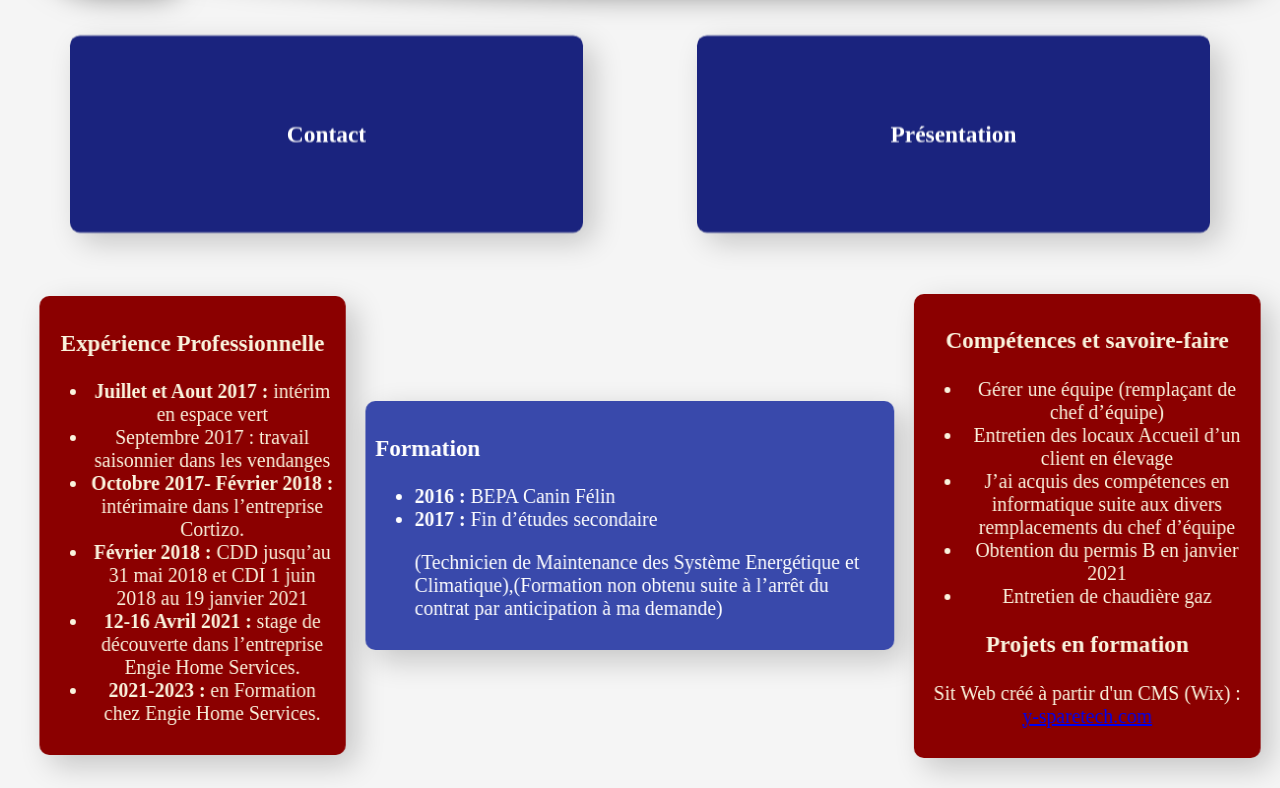
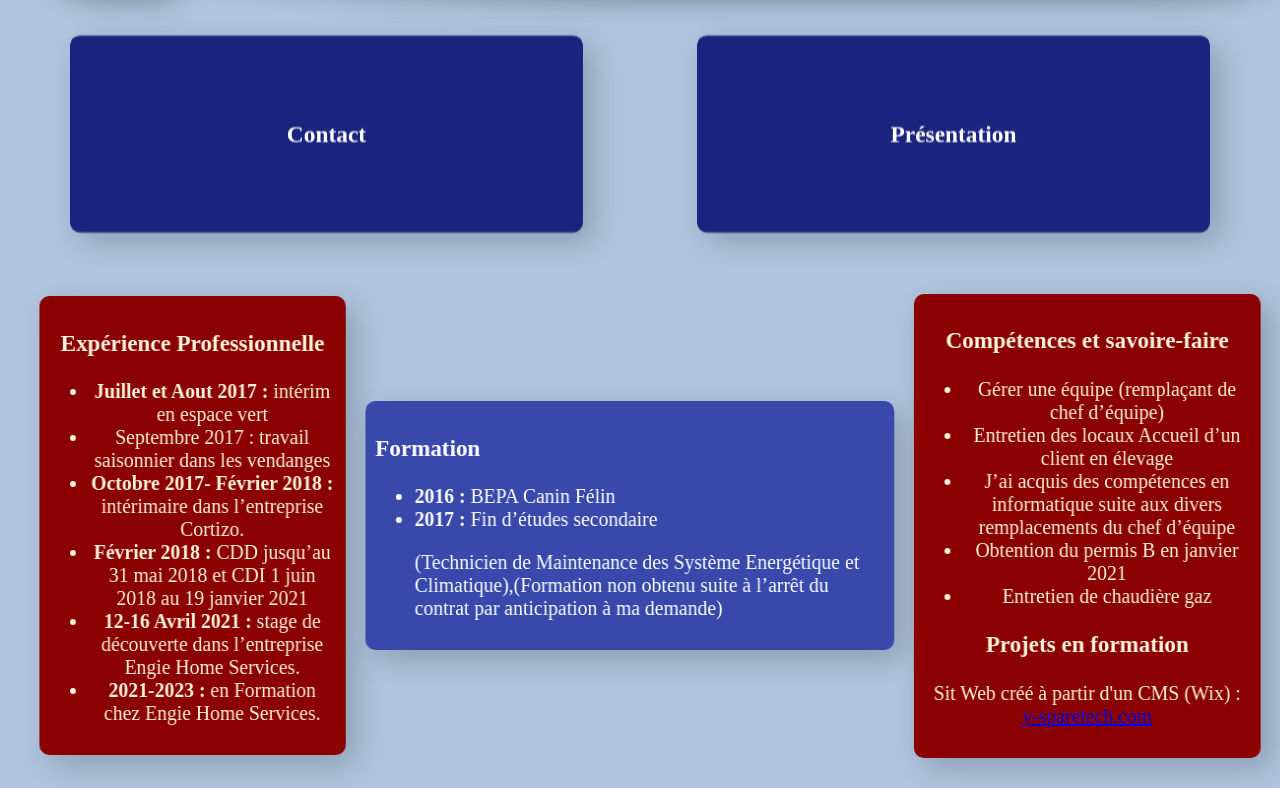
Before and after one commit to Madara180118/Mon-CV, a plain HTML site: page Index.html in a window 1280 px wide. Shown: the part 186-974 px from the top of the page. Drawn offline with Linux system fonts and the light colour scheme.

Commit message:
Update Style.css

```diff
--- a/Style.css
+++ b/Style.css
@@ -1,4 +1,4 @@
-body { background-color: #F5F5F5; margin: 20px; font-size: 20px; color: #212121; }
+body { background-color: #B0C4DE; margin: 20px; font-size: 20px; color: #212121; }
 
 	header { background-color: #800020 ; display: flex;
 			align-items: center; justify-content: space-between;
```
